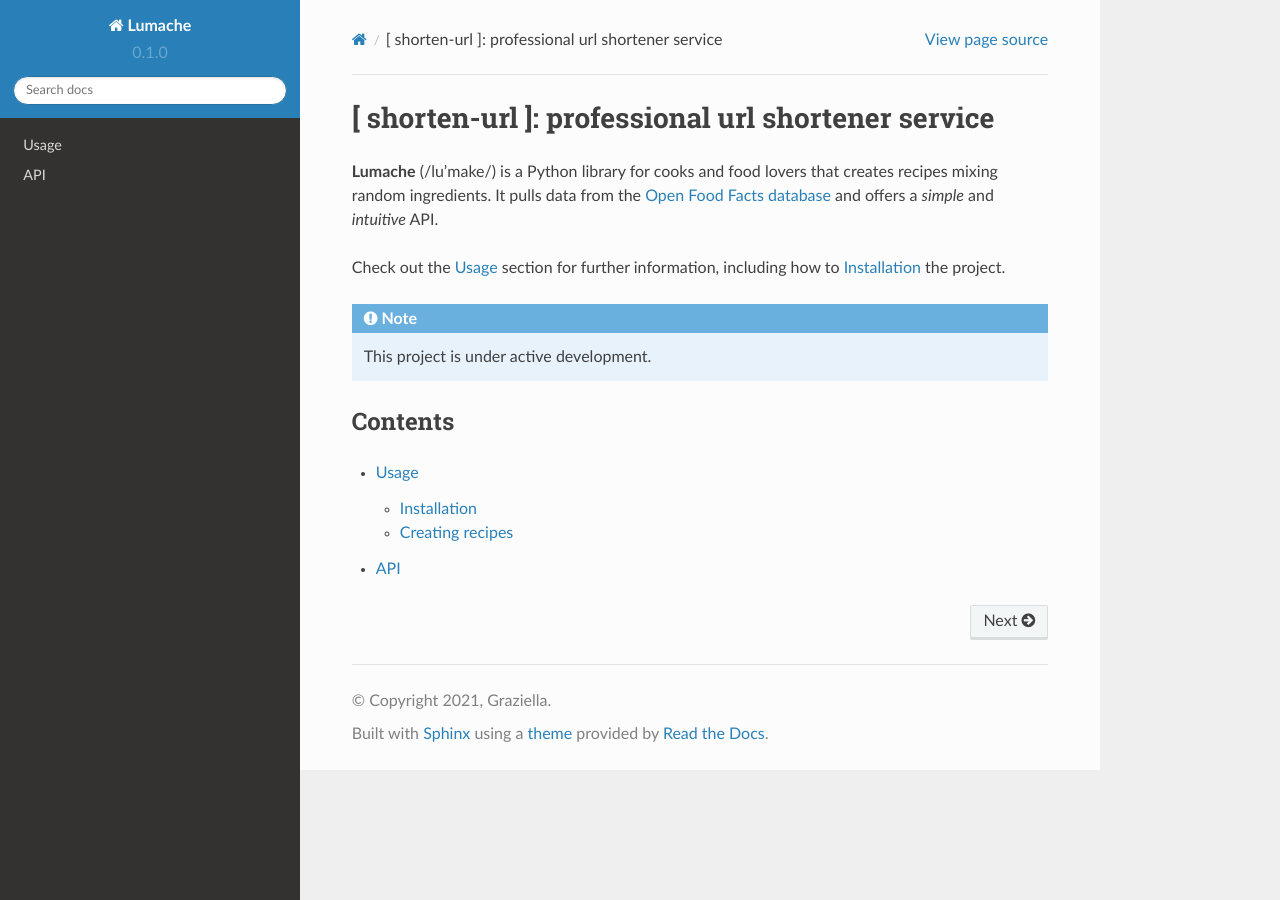
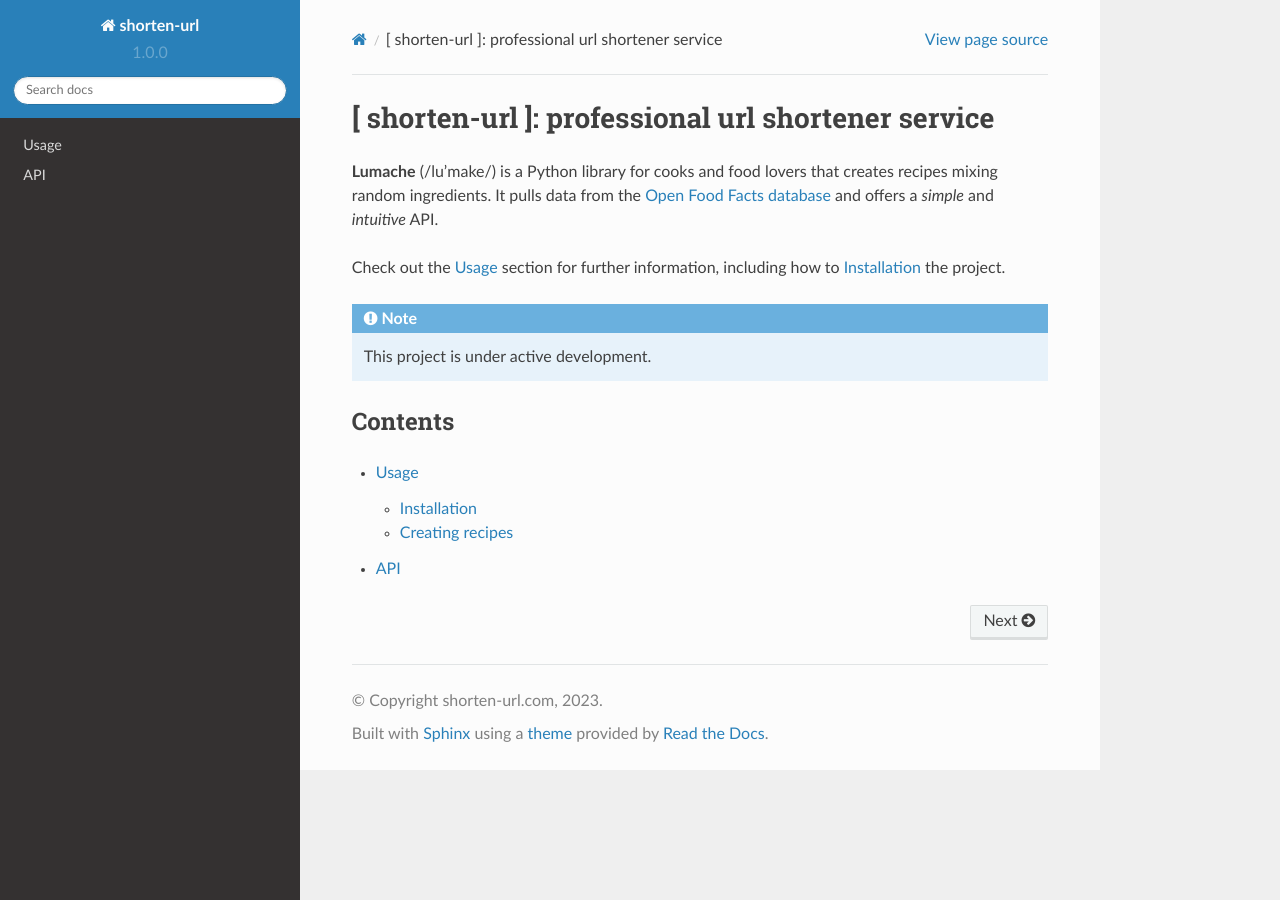
Before and after one commit to alxxnder/urls-docs, a Sphinx documentation site: the page built from docs/source/index.rst, in a window 1280 px wide. Built offline with Sphinx 7.4.7 and the Read the Docs theme 2.0.0, drawn with Linux system fonts in a browser that asks for light colours.

Commit message:
Update conf.py

```diff
--- a/docs/source/conf.py
+++ b/docs/source/conf.py
@@ -2,12 +2,12 @@
 
 # -- Project information
 
-project = 'Lumache'
-copyright = '2021, Graziella'
-author = 'Graziella'
+project = 'shorten-url'
+copyright = 'shorten-url.com, 2023'
+author = 'Alexander'
 
-release = '0.1'
-version = '0.1.0'
+release = '1.0'
+version = '1.0.0'
 
 # -- General configuration
 
```
